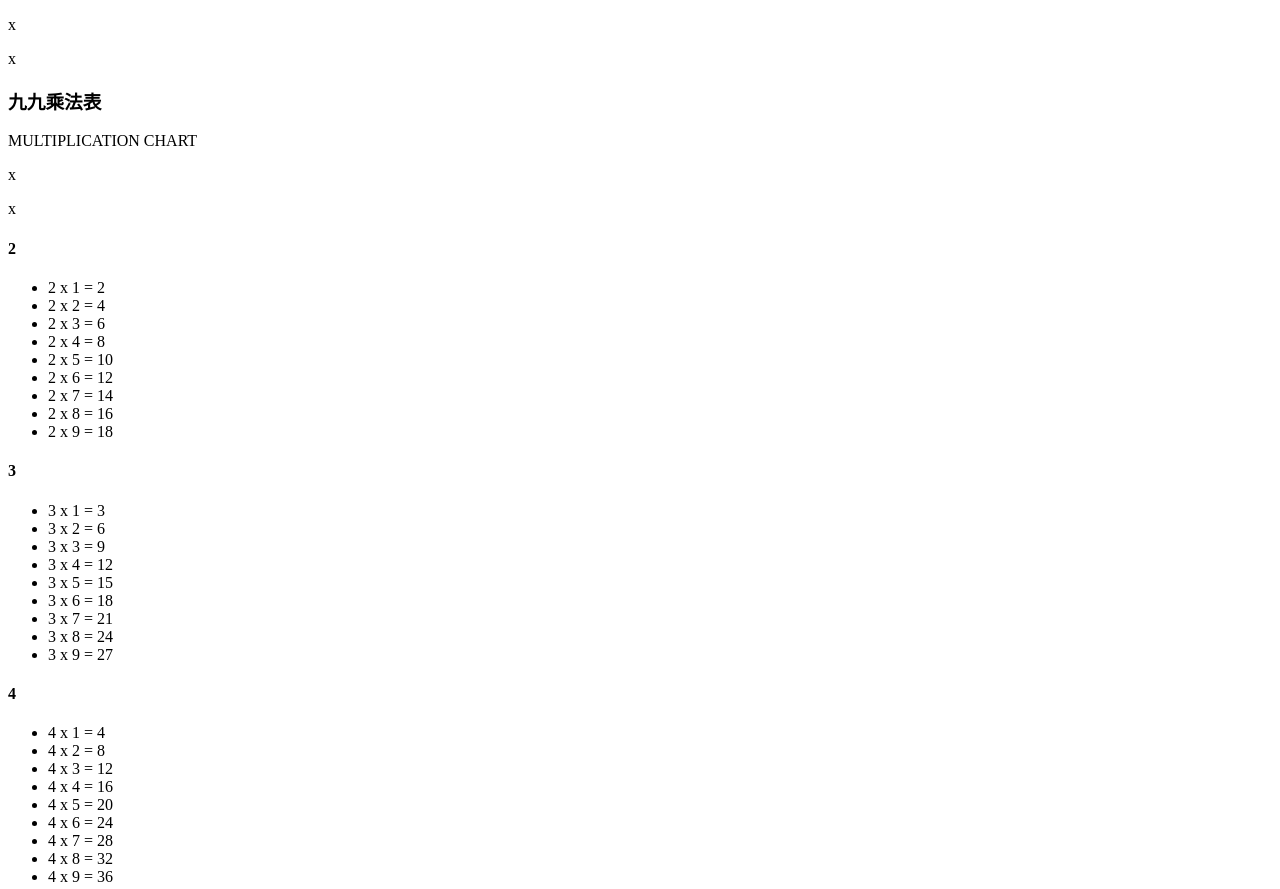
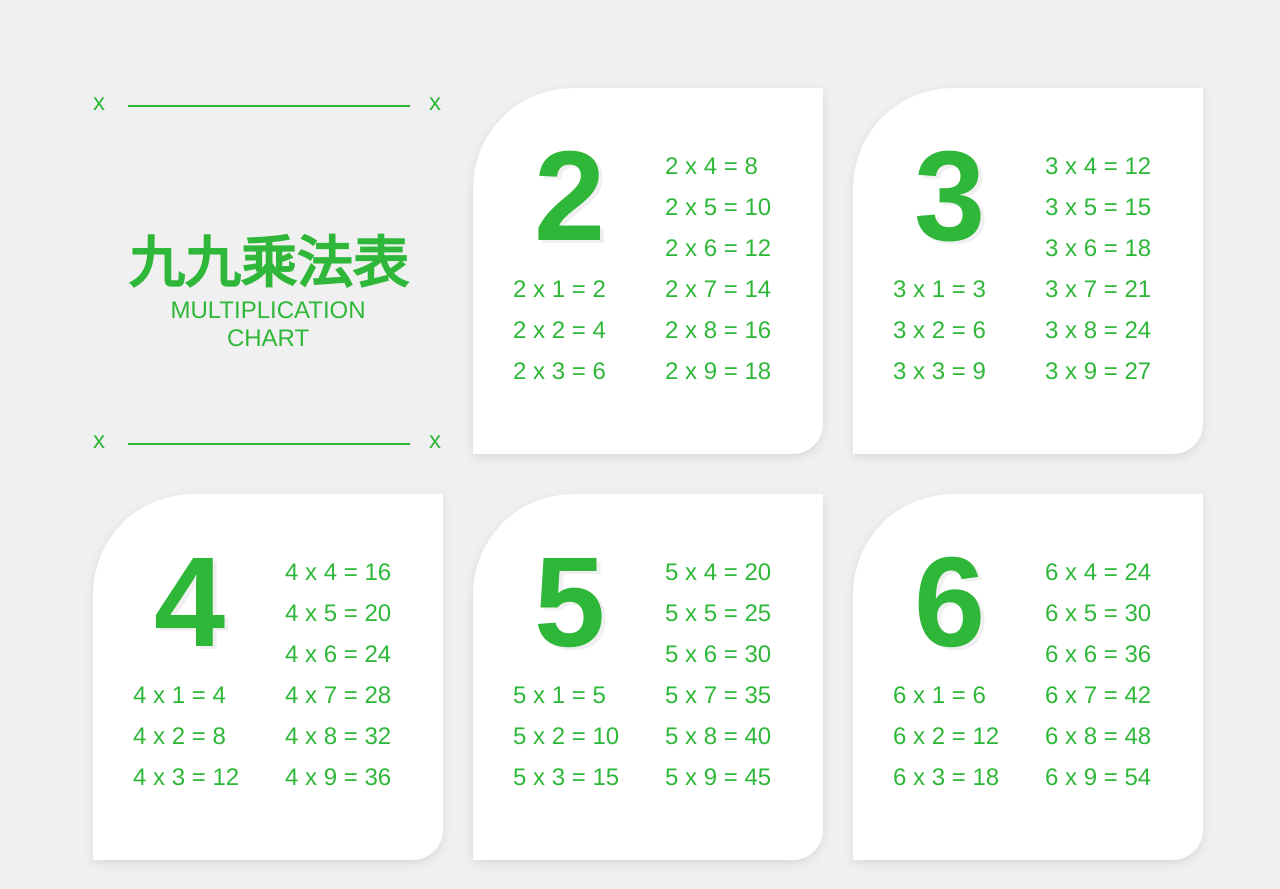
Before and after one commit to ShooBoost/JS_practice, a plain HTML site: page index.html in a window 1280 px wide. Shown: the top 889 px of the page. Drawn offline with Linux system fonts and the light colour scheme; the site is published under a folder, as on GitHub Pages, so addresses that start at the root find nothing.

Commit message:
remove slash from css href

```diff
--- a/index.html
+++ b/index.html
@@ -3,8 +3,7 @@
 <head>
     <title>nine_nine</title>
     <!-- 串接我的 css-->
-    <link rel="stylesheet" href="/css/all.css">
-
+    <link rel="stylesheet" href="css/all.css">
 </head>
 <body>
 <div class="contain">
@@ -40,7 +39,7 @@
 </div>
 
 <script src="jquery-3.4.1.js"></script>
-<script src="all.js"></script>
+<script src="app.js"></script>
 
 
 
```
Also changed, not shown: app.js (renamed from all.js).
